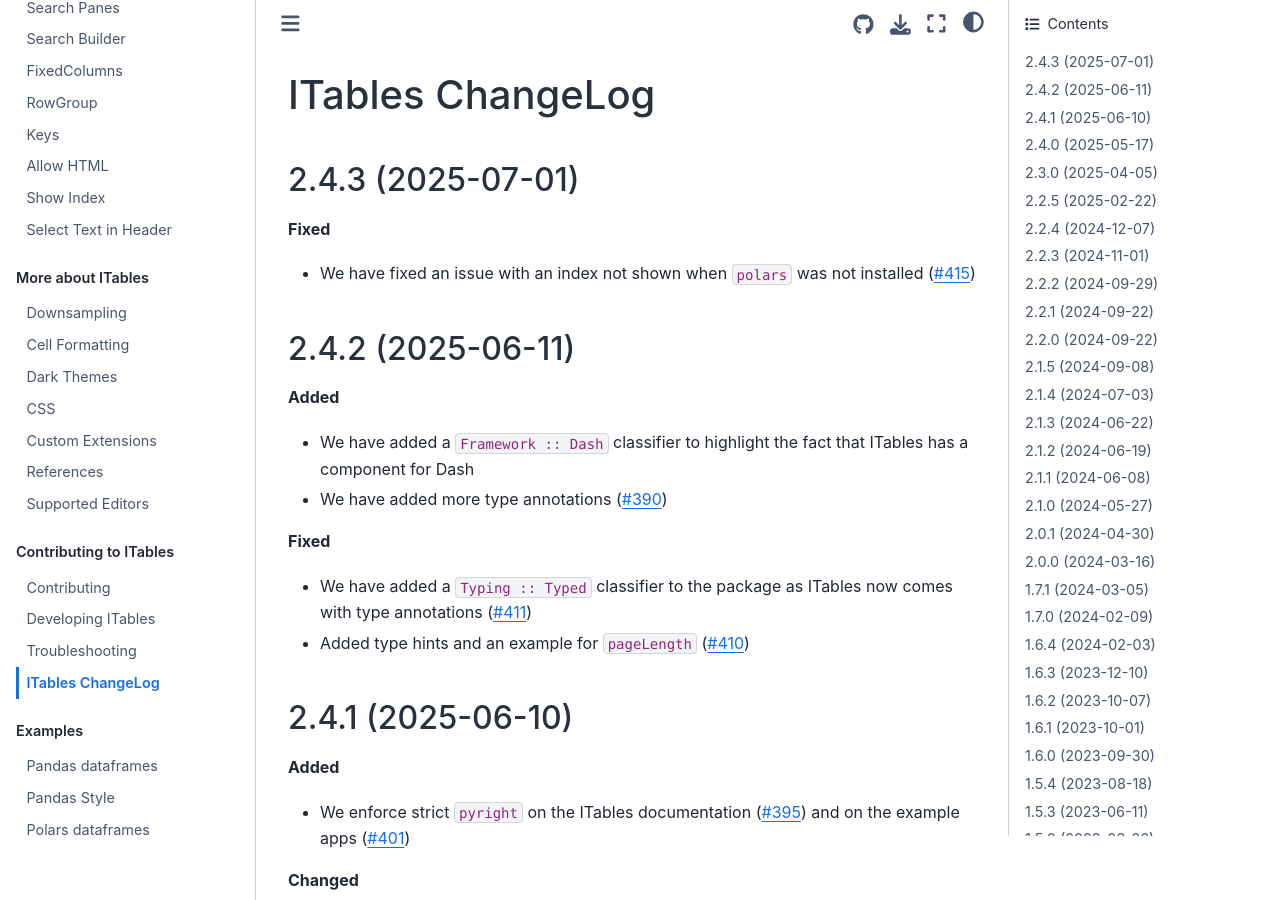
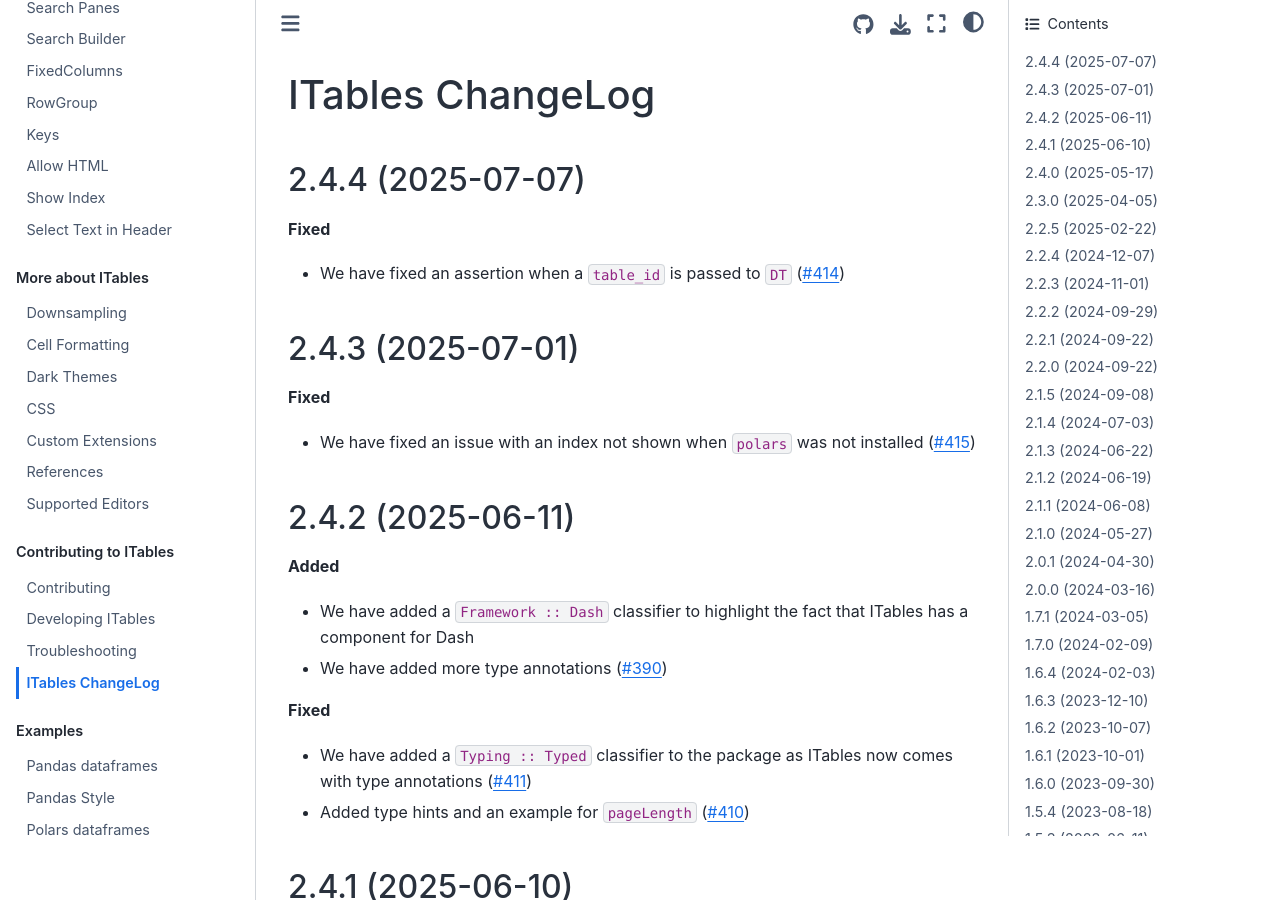
Before and after one commit to mwouts/itables, a Jupyter Book: the page built from docs/changelog.md, in a window 1280 px wide and 900 px high. Built offline with Jupyter Book 1.0.4 settings and Sphinx 7.4.7 and the Sphinx Book theme 1.1.4, drawn with Linux system fonts in a browser that asks for light colours.

Commit message:
Version 2.4.4

```diff
--- a/docs/changelog.md
+++ b/docs/changelog.md
@@ -1,5 +1,12 @@
 ITables ChangeLog
 =================
+
+2.4.4 (2025-07-07)
+------------------
+
+**Fixed**
+- We have fixed an assertion when a `table_id` is passed to `DT` ([#414](https://github.com/mwouts/itables/issues/414))
+
 
 2.4.3 (2025-07-01)
 ------------------
--- a/src/itables/version.py
+++ b/src/itables/version.py
@@ -1,3 +1,3 @@
 """ITables' version number"""
 
-__version__ = "2.4.3"
+__version__ = "2.4.4"
```
